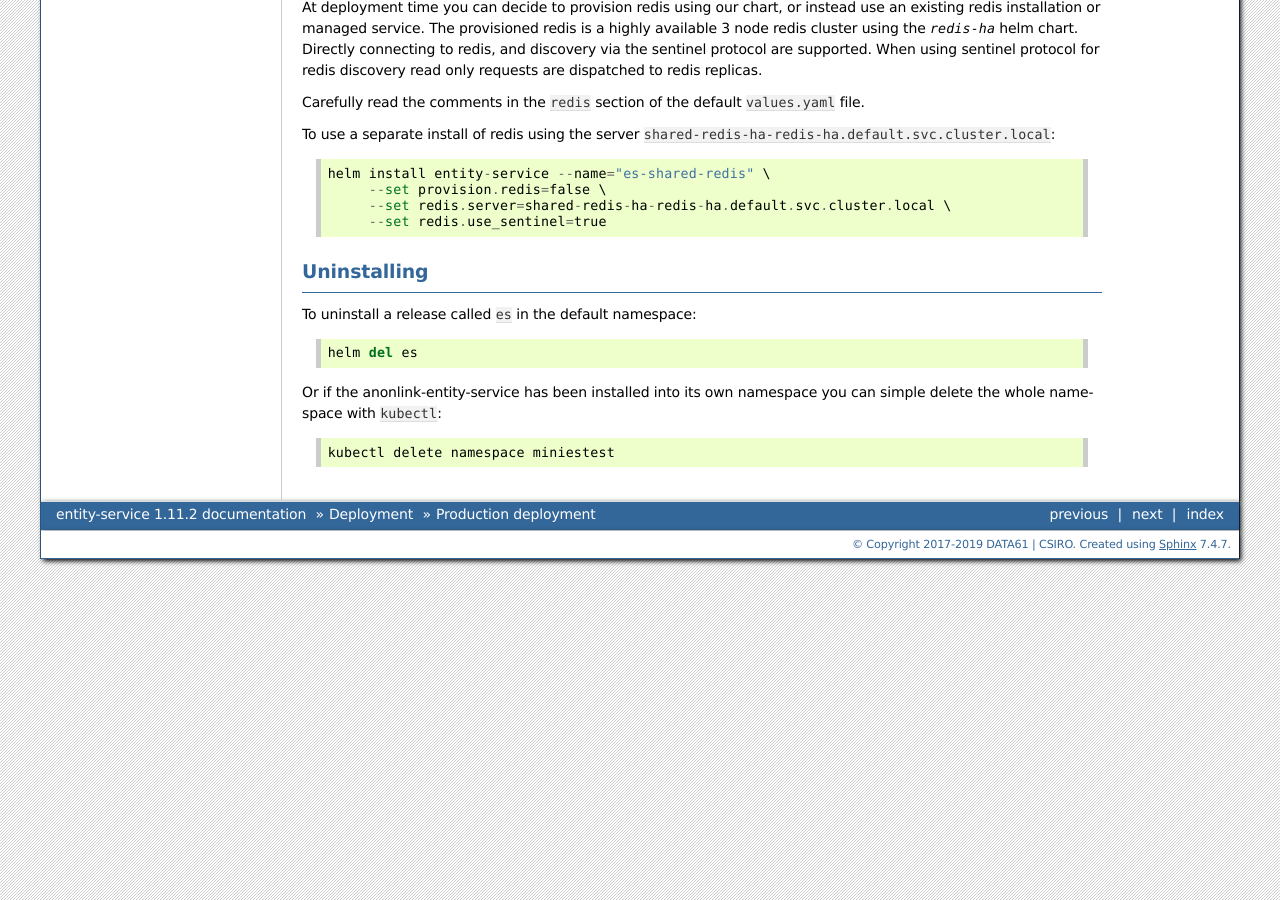
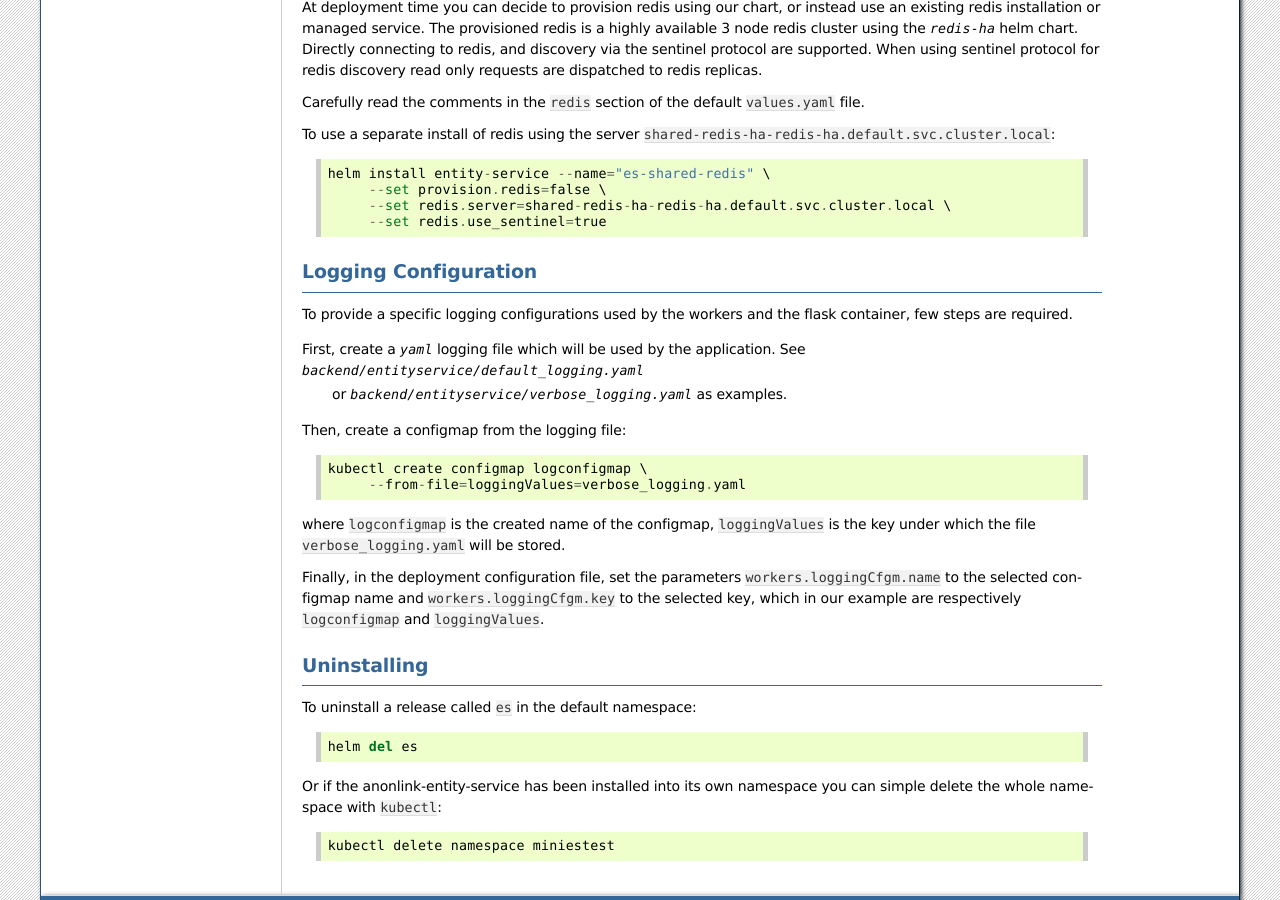
Before and after one commit to data61/anonlink-entity-service, a Sphinx documentation site: the page built from docs/production-deployment.rst, in a window 1280 px wide and 900 px high, scrolled down 4051 px. Built offline with Sphinx 7.4.7, drawn with Linux system fonts in a browser that asks for light colours; formulas are drawn with MathJax 3.

Commit message:
Start with the documentation. Add two values in a deployment to configure logging.

```diff
--- a/docs/changelog.rst
+++ b/docs/changelog.rst
@@ -6,6 +6,12 @@ Changelog
 
 Next Version
 ------------
+
+Logging configurable in the deployed entity service by creating a configmap
+containing the configuration file, and pointing to it via the dictionary ``workers.loggingCfgm``
+having ``name`` and ``key`` as keys, where ``name`` is the name of the configmap to use, and ``key``
+the key to the value containing the logging configuration.
+
 
 Several old settings have been removed from the default values.yaml and docker files:
 - ``SMALL_COMPARISON_CHUNK_SIZE``
--- a/docs/production-deployment.rst
+++ b/docs/production-deployment.rst
@@ -248,6 +248,26 @@ To use a separate install of redis using the server ``shared-redis-ha-redis-ha.d
          --set redis.use_sentinel=true
 
 
+Logging Configuration
+---------------------
+
+To provide a specific logging configurations used by the workers and the flask container, few steps are required.
+
+First, create a `yaml` logging file which will be used by the application. See `backend/entityservice/default_logging.yaml`
+ or `backend/entityservice/verbose_logging.yaml` as examples.
+
+Then, create a configmap from the logging file::
+
+    kubectl create configmap logconfigmap \
+         --from-file=loggingValues=verbose_logging.yaml
+
+where ``logconfigmap`` is the created name of the configmap, ``loggingValues`` is the key under which the file
+``verbose_logging.yaml`` will be stored.
+
+Finally, in the deployment configuration file, set the parameters ``workers.loggingCfgm.name`` to the selected configmap
+name and ``workers.loggingCfgm.key`` to the selected key, which in our example are respectively ``logconfigmap``
+and ``loggingValues``.
+
 Uninstalling
 ------------
 
```
Also changed, not shown: 1 other file.
